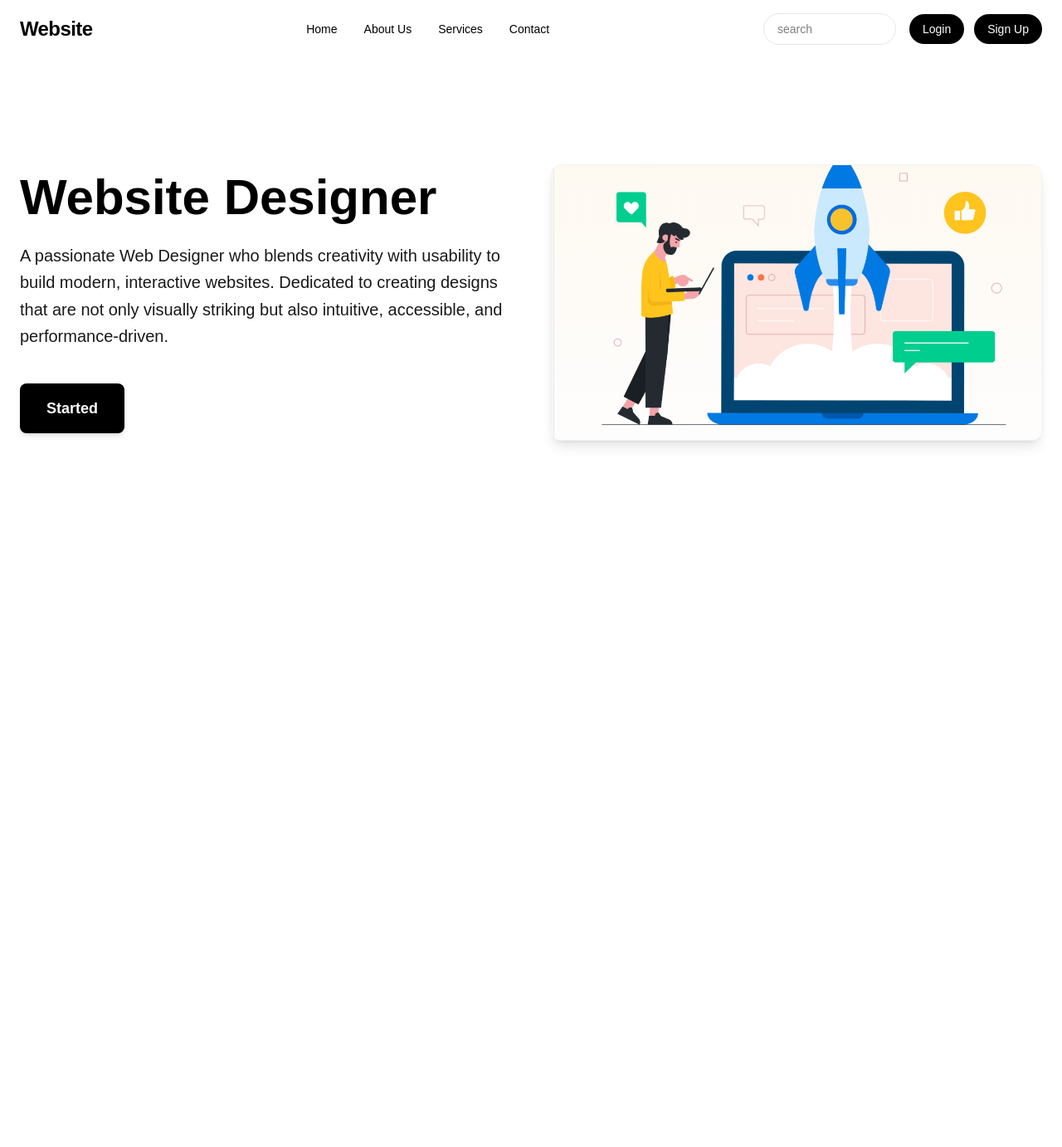
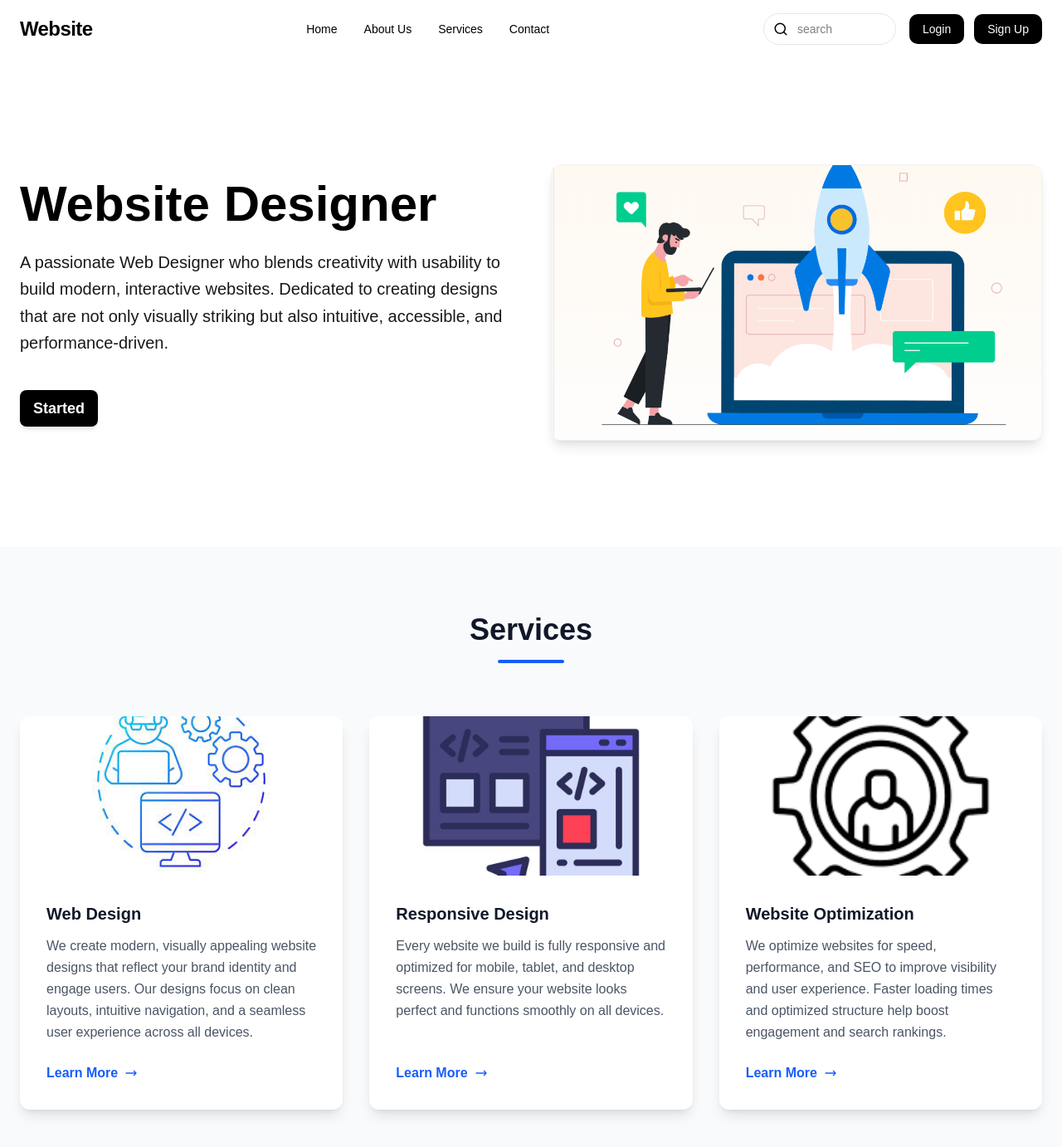
Before and after one commit to MohammedAlith1312/pages, a Next.js app: page / in a window 1280 px wide. Shown: the top 1382 px of the page at 83% size. Before the commit the page ends 800 px from the top, so only its background shows below. Built offline with nearby package versions, Linux system fonts and the light colour scheme.

Commit message:
website static

```diff
--- a/package.json
+++ b/package.json
@@ -10,7 +10,8 @@
   "dependencies": {
     "next": "16.1.6",
     "react": "19.2.3",
-    "react-dom": "19.2.3"
+    "react-dom": "19.2.3",
+    "react-icons": "^5.5.0"
   },
   "devDependencies": {
     "@tailwindcss/postcss": "^4",
--- /dev/null
+++ b/src/app/[slug]/page.tsx
@@ -0,0 +1,48 @@
+import { getPageData, getPageSlugs } from "@/lib/api";
+import PageBuilder from "@/components/PageBuilder";
+import { Metadata } from "next";
+
+interface Props {
+    params: Promise<{ slug: string }>;
+}
+
+export async function generateStaticParams() {
+    const slugs = getPageSlugs();
+    return slugs.map((slug) => ({
+        slug: slug,
+    }));
+}
+
+export async function generateMetadata({ params }: Props): Promise<Metadata> {
+    const { slug } = await params;
+    const pageData = await getPageData(slug);
+
+    if (!pageData) {
+        return {
+            title: "Page Not Found"
+        };
+    }
+
+    return {
+        title: pageData.title,
+    };
+}
+
+export default async function DynamicPage({ params }: Props) {
+    const { slug } = await params;
+    const pageData = await getPageData(slug);
+
+    if (!pageData) {
+        return (
+            <div className="flex items-center justify-center min-h-[50vh] text-center">
+                <h1 className="text-2xl font-bold">Page is not found</h1>
+            </div>
+        );
+    }
+
+    return (
+        <main>
+            <PageBuilder sections={pageData.sections} />
+        </main>
+    );
+}
--- a/src/app/page.tsx
+++ b/src/app/page.tsx
@@ -1,10 +1,16 @@
 
 
-import Home from "./home/page";
+import { getPageData } from "@/lib/api";
+import PageBuilder from "@/components/PageBuilder";
 
-export default function LandingPage() {
+export default async function LandingPage() {
+  const homeData = await getPageData("home");
+  const servicesData = await getPageData("services");
+
   return (
-    <Home />
-
+    <div>
+      {homeData ? <PageBuilder sections={homeData.sections} /> : null}
+      {servicesData ? <PageBuilder sections={servicesData.sections} /> : null}
+    </div>
   );
 }
--- /dev/null
+++ b/src/components/Features.tsx
@@ -0,0 +1,68 @@
+import React from "react";
+import Image from "next/image";
+import Link from "next/link";
+
+interface FeatureCard {
+    title: string;
+    image: string;
+    description: string;
+    link: string;
+    link_text: string;
+}
+
+interface FeaturesProps {
+    heading: string;
+    cards: FeatureCard[];
+}
+
+export default function Features({ heading, cards }: FeaturesProps) {
+    return (
+        <section className="py-20 bg-gray-50">
+            <div className="max-w-7xl mx-auto px-6">
+                <div className="text-center mb-16">
+                    <h2 className="text-3xl md:text-4xl font-bold text-gray-900 mb-4">
+                        {heading}
+                    </h2>
+                    <div className="w-20 h-1 bg-blue-600 mx-auto rounded-full"></div>
+                </div>
+
+                <div className="grid grid-cols-1 md:grid-cols-2 lg:grid-cols-3 gap-8">
+                    {cards.map((card, index) => (
+                        <div
+                            key={index}
+                            className="bg-white rounded-xl overflow-hidden shadow-lg hover:shadow-xl transition-shadow duration-300 flex flex-col"
+                        >
+                            <div className="relative h-48 w-full">
+                                <Image
+                                    src={card.image}
+                                    alt={card.title}
+                                    fill
+                                    className="object-cover"
+                                />
+                            </div>
+                            <div className="p-8 flex-1 flex flex-col">
+                                <h3 className="text-xl font-bold mb-3 text-gray-900">
+                                    {card.title}
+                                </h3>
+                                <p className="text-gray-600 mb-6 flex-1 leading-relaxed">
+                                    {card.description}
+                                </p>
+                                <div>
+                                    <Link
+                                        href={card.link}
+                                        className="inline-flex items-center text-blue-600 font-semibold hover:text-blue-700 transition-colors"
+                                    >
+                                        {card.link_text}
+                                        <svg className="w-4 h-4 ml-2" fill="none" stroke="currentColor" viewBox="0 0 24 24">
+                                            <path strokeLinecap="round" strokeLinejoin="round" strokeWidth={2} d="M17 8l4 4m0 0l-4 4m4-4H3" />
+                                        </svg>
+                                    </Link>
+                                </div>
+                            </div>
+                        </div>
+                    ))}
+                </div>
+            </div>
+        </section>
+    );
+}
--- a/src/components/Hero.tsx
+++ b/src/components/Hero.tsx
@@ -44,7 +44,7 @@ export default function Hero({
                         <div>
                             <a
                                 href={button_link}
-                                className="inline-block px-8 py-4 rounded-lg text-lg font-semibold transition-all hover:opacity-90 shadow-md"
+                                className="inline-block px-4 py-2 rounded-lg text-lg font-semibold transition-all hover:opacity-90 shadow-md"
                                 style={{
                                     backgroundColor: text_color,
                                     color: background_color,
--- a/src/components/Navbar.tsx
+++ b/src/components/Navbar.tsx
@@ -1,5 +1,6 @@
 import Link from "next/link";
 import Image from "next/image";
+import { FiSearch } from "react-icons/fi";
 import navbarData from "../../lib/navbar.json";
 
 export default function Navbar() {
@@ -54,15 +55,19 @@ export default function Navbar() {
                 <div className="flex items-center space-x-4">
                     {search_bar.enabled && (
                         <div className="relative hidden sm:block">
+                            <FiSearch
+                                className="absolute left-3 top-1/2 transform -translate-y-1/2 pointer-events-none"
+                                size={18}
+                                style={{ color: (search_bar as any).text_color || "#666" }}
+                            />
                             <input
                                 type="text"
                                 placeholder={search_bar.placeholder}
-                                className="px-4 py-2 text-sm border border-gray-200 rounded-full focus:outline-none focus:ring-2 focus:ring-black"
+                                className="pl-10 pr-4 py-2 text-sm border border-gray-200 rounded-full focus:outline-none focus:ring-2 focus:ring-black"
                                 style={{
                                     width: `${search_bar.width}rem`,
-                                    backgroundColor: search_bar.background_color,
-                                    color: search_bar.text_color,
-                                    borderRadius: `${search_bar.border_radius}px`,
+                                    backgroundColor: (search_bar as any).background_color,
+                                    color: (search_bar as any).text_color,
                                 }}
                             />
                         </div>
@@ -76,7 +81,8 @@ export default function Navbar() {
                                 style={{
                                     backgroundColor: auth_buttons.login_button.background_color,
                                     color: auth_buttons.login_button.text_color,
-                                    borderRadius: `${auth_buttons.login_button.border_radius}px`,
+                                    borderRadius: "10px"
+
                                 }}
                             >
                                 {auth_buttons.login_button.text}
@@ -87,7 +93,8 @@ export default function Navbar() {
                                 style={{
                                     backgroundColor: auth_buttons.signup_button.background_color,
                                     color: auth_buttons.signup_button.text_color,
-                                    borderRadius: `${auth_buttons.signup_button.border_radius}px`,
+                                    borderRadius: "10px"
+
                                 }}
                             >
                                 {auth_buttons.signup_button.text}
--- a/src/app/home/page.tsx
+++ b/src/components/PageBuilder.tsx
@@ -1,15 +1,16 @@
-import homeData from "../../../lib/pages/home.json";
-import Hero from "@/components/Hero";
-import { Metadata } from "next";
+import Hero from "./Hero";
+import Features from "./Features";
 
-export const metadata: Metadata = {
-    title: homeData.title,
-};
+interface PageBuilderProps {
+    sections: any[];
+}
 
-export default function HomePage() {
+export default function PageBuilder({ sections }: PageBuilderProps) {
+    if (!sections) return null;
+
     return (
-        <main>
-            {homeData.sections.map((section: any, index: number) => {
+        <>
+            {sections.map((section: any, index: number) => {
                 if (section.type === "hero") {
                     return (
                         <Hero
@@ -25,8 +26,17 @@ export default function HomePage() {
                         />
                     );
                 }
+                if (section.type === "features") {
+                    return (
+                        <Features
+                            key={index}
+                            heading={section.heading}
+                            cards={section.cards}
+                        />
+                    );
+                }
                 return null;
             })}
-        </main>
+        </>
     );
 }
--- /dev/null
+++ b/src/lib/api.ts
@@ -0,0 +1,17 @@
+export function getPageSlugs() {
+    return ['home', 'services'];
+}
+
+export async function getPageData(slug: string) {
+    try {
+        const data = await import(`../../lib/pages/${slug}.json`);
+        return data.default || data;
+    } catch (error) {
+        return null;
+    }
+}
+
+export async function getAllPages() {
+    const slugs = getPageSlugs();
+    return Promise.all(slugs.map(slug => getPageData(slug)));
+}
```
Also changed, not shown: 1 other file (tests, documents, lock files or other folders).
